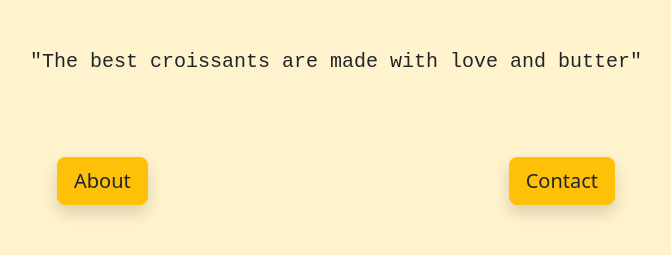
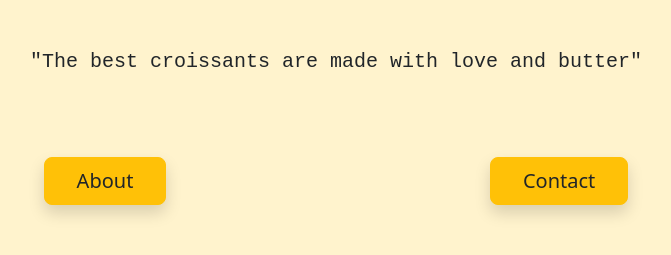
Before and after one commit to anneke44/croissant-page, a plain HTML site: page index.html in a window 1280 px wide. Shown: the part 161-416 px from the top of the page, without its empty margins (304-975 px from the left). Drawn offline with nearby package versions, Linux system fonts and the light colour scheme.

Commit message:
changes to button position

```diff
--- a/css/styles.css
+++ b/css/styles.css
@@ -26,7 +26,7 @@ h1 {
 }
 
 #buttons {
-  margin-top: 80px;
+  margin: 80px;
 }
 
 #home-button {
--- a/index.html
+++ b/index.html
@@ -22,12 +22,14 @@
     <p class="croissant-quote">
       "The best croissants are made with love and butter"
     </p>
-    <div id="buttons" class="d-flex justify-content-evenly">
+    <div id="buttons" class="d-flex justify-content-evenly mx-4">
       <button class="btn btn-lg btn-warning shadow">
-        <a href="/about.html" class="text-dark text-decoration-none">About</a>
+        <a href="/about.html" class="text-dark text-decoration-none px-3"
+          >About</a
+        >
       </button>
       <button class="btn btn-lg btn-warning shadow">
-        <a href="/contact.html" class="text-dark text-decoration-none"
+        <a href="/contact.html" class="text-dark text-decoration-none px-3"
           >Contact</a
         >
       </button>
```
